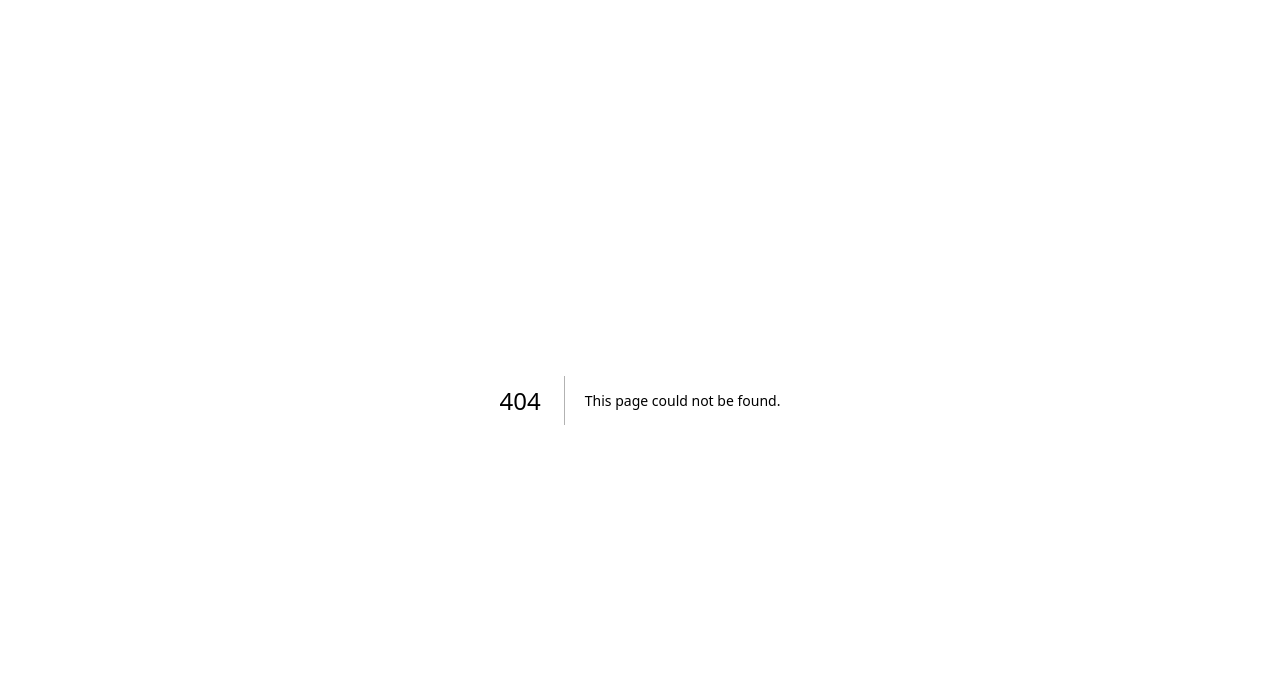
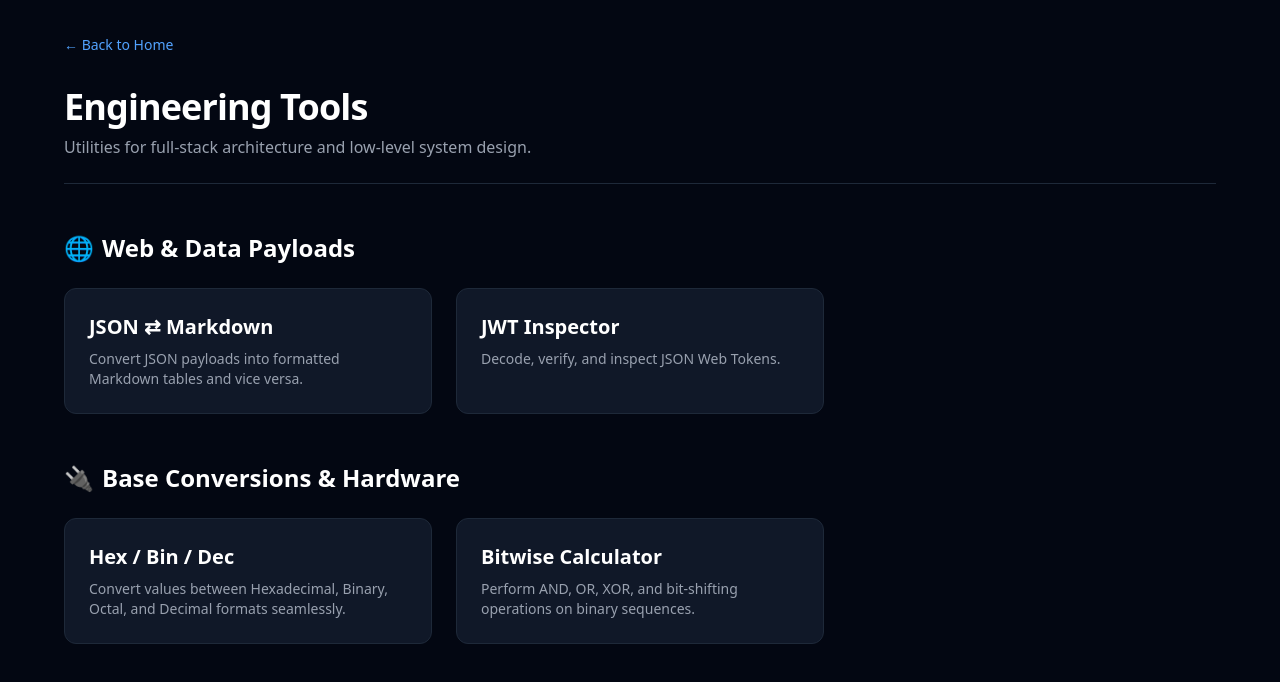
Before and after one commit to Amit-B8/DevBox, a Next.js app: page /engineering in a window 1280 px wide. Before the commit this address had no page. Shown: the top 682 px of the page. Built offline with nearby package versions, Linux system fonts and the light colour scheme.

Commit message:
Added JSON to Markdown tool with Monaco editor

```diff
--- /dev/null
+++ b/src/app/engineering/json-markdown/page.tsx
@@ -0,0 +1,112 @@
+"use client";
+
+import React, { useState, useEffect } from 'react';
+import Link from 'next/link';
+import Editor from '@monaco-editor/react';
+
+export default function JsonToMarkdown() {
+  const [inputJson, setInputJson] = useState('{\n  "projectName": "DevBox",\n  "status": "Active"\n}');
+  const [outputMd, setOutputMd] = useState('');
+  const [error, setError] = useState('');
+  const [isLoaded, setIsLoaded] = useState(false);
+
+  // Load saved JSON from localStorage when the component mounts
+  useEffect(() => {
+    const saved = localStorage.getItem('devbox-json-input');
+    if (saved) {
+      setInputJson(saved);
+    }
+    setIsLoaded(true);
+  }, []);
+
+  // Save to localStorage whenever inputJson changes
+  useEffect(() => {
+    if (isLoaded) {
+      localStorage.setItem('devbox-json-input', inputJson);
+    }
+  }, [inputJson, isLoaded]);
+
+  const handleConvert = () => {
+    try {
+      setError('');
+      const parsed = JSON.parse(inputJson);
+
+      let markdown = `### JSON Payload\n\n`;
+      markdown += `| Key | Value |\n|---|---|\n`;
+
+      for (const [key, value] of Object.entries(parsed)) {
+        const formattedValue = typeof value === 'object' ? JSON.stringify(value) : String(value);
+        markdown += `| **${key}** | \`${formattedValue}\` |\n`;
+      }
+
+      setOutputMd(markdown);
+    } catch (err) {
+      setError('Invalid JSON format. Please check your syntax.');
+    }
+  };
+
+  return (
+    <main className="min-h-screen p-8 bg-gray-950 text-white flex flex-col">
+      <div className="max-w-7xl mx-auto w-full flex-grow flex flex-col">
+
+        <Link href="/engineering" className="text-blue-400 hover:text-blue-300 text-sm mb-6 inline-block">
+          &larr; Back to Engineering Hub
+        </Link>
+
+        <header className="mb-8">
+          <h1 className="text-3xl font-bold tracking-tight">JSON ⇄ Markdown</h1>
+          <p className="text-gray-400 mt-1">Convert JSON payloads into formatted Markdown tables instantly.</p>
+        </header>
+
+        <div className="flex flex-col lg:flex-row gap-6 flex-grow min-h-[500px]">
+
+          {/* Input Section */}
+          <div className="flex-1 flex flex-col bg-gray-900 border border-gray-800 rounded-xl overflow-hidden">
+            <div className="bg-gray-800 px-4 py-3 text-sm font-semibold text-gray-300 border-b border-gray-700 flex justify-between items-center">
+              <span>Input: JSON</span>
+              <button
+                onClick={handleConvert}
+                className="bg-blue-600 hover:bg-blue-700 text-white px-4 py-1.5 rounded-md text-sm font-medium transition shadow-sm"
+              >
+                Convert &rarr;
+              </button>
+            </div>
+            <div className="flex-grow pt-2">
+              <Editor
+                height="100%"
+                defaultLanguage="json"
+                theme="vs-dark"
+                value={inputJson}
+                onChange={(value) => setInputJson(value || '')}
+                options={{ minimap: { enabled: false }, fontSize: 14, wordWrap: "on" }}
+              />
+            </div>
+          </div>
+
+          {/* Output Section */}
+          <div className="flex-1 flex flex-col bg-gray-900 border border-gray-800 rounded-xl overflow-hidden">
+            <div className="bg-gray-800 px-4 py-3 text-sm font-semibold text-gray-300 border-b border-gray-700">
+              Output: Markdown
+            </div>
+            {error ? (
+              <div className="p-4 text-red-400 text-sm bg-red-950/20 h-full border-t-2 border-red-900/50">
+                ⚠️ {error}
+              </div>
+            ) : (
+              <div className="flex-grow pt-2">
+                <Editor
+                  height="100%"
+                  defaultLanguage="markdown"
+                  theme="vs-dark"
+                  value={outputMd}
+                  options={{ readOnly: true, minimap: { enabled: false }, fontSize: 14, wordWrap: "on" }}
+                />
+              </div>
+            )}
+          </div>
+
+        </div>
+      </div>
+    </main>
+  );
+}
--- /dev/null
+++ b/src/app/engineering/page.tsx
@@ -0,0 +1,69 @@
+import Link from 'next/link';
+
+export default function EngineeringHub() {
+  return (
+    <main className="min-h-screen p-8 bg-gray-950 text-white">
+      <div className="max-w-6xl mx-auto">
+
+        {/* Navigation */}
+        <Link href="/" className="text-blue-400 hover:text-blue-300 text-sm mb-8 inline-block transition-colors">
+          &larr; Back to Home
+        </Link>
+
+        <header className="mb-12 border-b border-gray-800 pb-6">
+          <h1 className="text-4xl font-bold tracking-tight mb-2">Engineering Tools</h1>
+          <p className="text-gray-400">Utilities for full-stack architecture and low-level system design.</p>
+        </header>
+
+        {/* Section 1: Web & Payloads */}
+        <section className="mb-12">
+          <h2 className="text-2xl font-semibold mb-6 flex items-center gap-2">
+            <span>🌐</span> Web & Data Payloads
+          </h2>
+          <div className="grid grid-cols-1 md:grid-cols-3 gap-6">
+
+            <Link href="/engineering/json-markdown" className="group block">
+              <div className="p-6 rounded-xl bg-gray-900 border border-gray-800 group-hover:border-blue-500 transition-all h-full">
+                <h3 className="text-xl font-semibold mb-2">JSON ⇄ Markdown</h3>
+                <p className="text-gray-400 text-sm">Convert JSON payloads into formatted Markdown tables and vice versa.</p>
+              </div>
+            </Link>
+
+            <Link href="/engineering/jwt" className="group block">
+              <div className="p-6 rounded-xl bg-gray-900 border border-gray-800 group-hover:border-blue-500 transition-all h-full">
+                <h3 className="text-xl font-semibold mb-2">JWT Inspector</h3>
+                <p className="text-gray-400 text-sm">Decode, verify, and inspect JSON Web Tokens.</p>
+              </div>
+            </Link>
+
+          </div>
+        </section>
+
+        {/* Section 2: Hardware & Embedded */}
+        <section>
+          <h2 className="text-2xl font-semibold mb-6 flex items-center gap-2">
+            <span>🔌</span> Base Conversions & Hardware
+          </h2>
+          <div className="grid grid-cols-1 md:grid-cols-3 gap-6">
+
+            <Link href="/engineering/base-converter" className="group block">
+              <div className="p-6 rounded-xl bg-gray-900 border border-gray-800 group-hover:border-blue-500 transition-all h-full">
+                <h3 className="text-xl font-semibold mb-2">Hex / Bin / Dec</h3>
+                <p className="text-gray-400 text-sm">Convert values between Hexadecimal, Binary, Octal, and Decimal formats seamlessly.</p>
+              </div>
+            </Link>
+
+            <Link href="/engineering/bitwise" className="group block">
+              <div className="p-6 rounded-xl bg-gray-900 border border-gray-800 group-hover:border-blue-500 transition-all h-full">
+                <h3 className="text-xl font-semibold mb-2">Bitwise Calculator</h3>
+                <p className="text-gray-400 text-sm">Perform AND, OR, XOR, and bit-shifting operations on binary sequences.</p>
+              </div>
+            </Link>
+
+          </div>
+        </section>
+
+      </div>
+    </main>
+  );
+}
```
